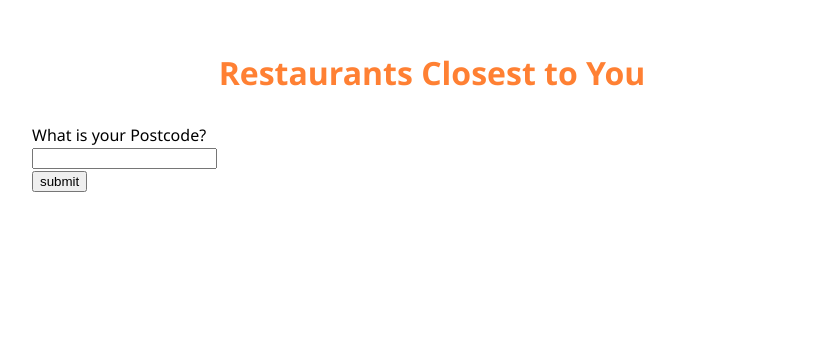
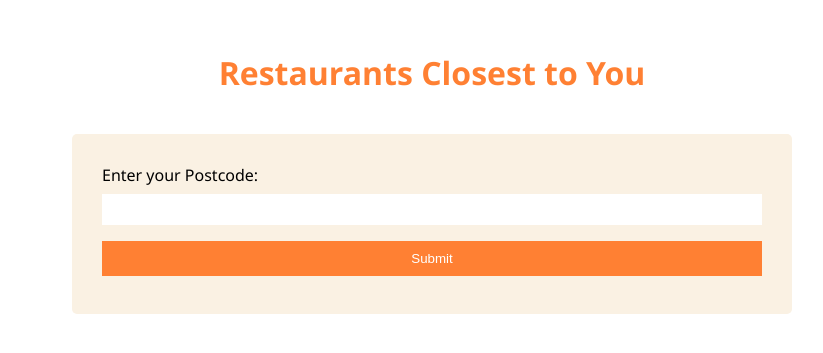
Before and after one commit to Ridwanah/coding_test, a Django app: page / in a window 1280 px wide. Shown: the top 353 px of the page, without its empty margins (208-1031 px from the left). Run offline with Django 5.2, Linux system fonts and the light colour scheme.

Commit message:
style: enhance postcode form UI.

```diff
--- a/justeat/restaurant/static/restaurant/style.css
+++ b/justeat/restaurant/static/restaurant/style.css
@@ -65,3 +65,27 @@ h1 {
     text-align: center;
     font-size: small;
 }
+
+.postcode-form {
+    background-color: rgb(250, 241, 227);
+    padding: 30px;
+    align-self: center;
+    border-radius: 5px;
+    margin: 5%;
+}
+
+input[type=submit] {
+    background-color: #FF8033;
+    color: white;
+    padding: 10px 15px;
+    border: none;
+    margin: 8px 0;
+    width: 100%;
+}
+
+input[type=text] {
+    margin: 8px 0;
+    width: 100%;
+    padding: 8px 0;
+    border: none;
+}
--- a/justeat/restaurant/templates/restaurant/index.html
+++ b/justeat/restaurant/templates/restaurant/index.html
@@ -7,12 +7,14 @@
     </head>
     <body>
         <h1>Restaurants Closest to You</h1>
-        <form id="postcodeForm" method="GET">
-            {% csrf_token %}
-            <label for="postcode">What is your Postcode?</label><br>
-            <input type="text" id="postcode" name="postcode"><br>
-            <input type="submit" value="submit">
-        </form>
+        <div class="postcode-form">
+            <form id="postcodeForm" method="GET">
+                {% csrf_token %}
+                <label for="postcode">Enter your Postcode:</label><br>
+                <input type="text" id="postcode" name="postcode"><br>
+                <input type="submit" value="Submit">
+            </form>
+        </div>
         <script>
             document.getElementById('postcodeForm').addEventListener('submit', function(event){
                 event.preventDefault();
```
